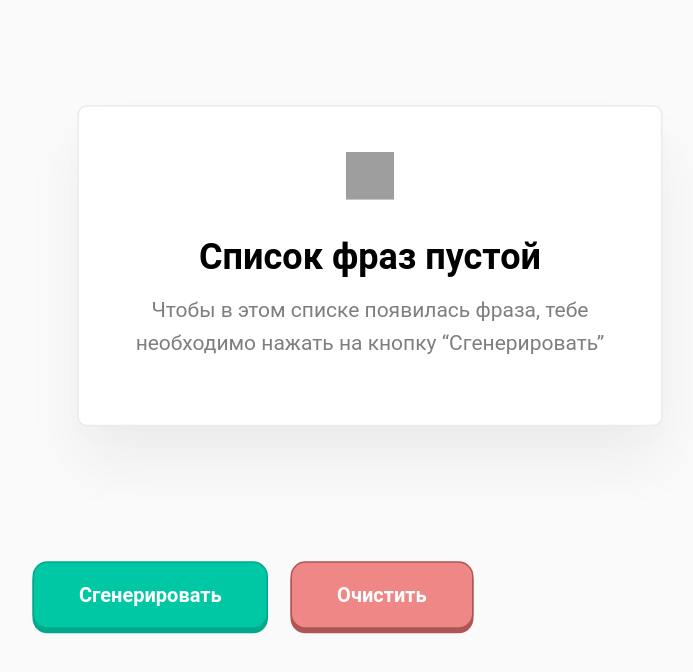
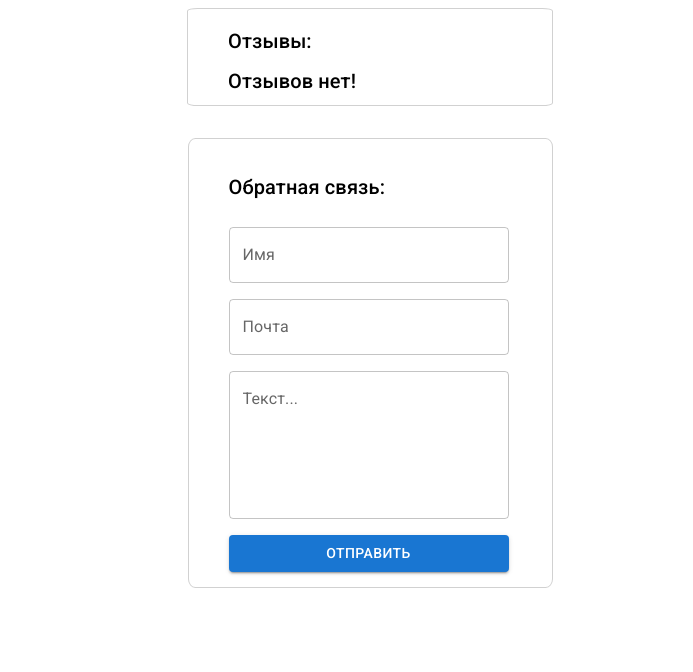
Before and after one commit to KrashAS/archakov-tutorials, a React (Create React App) app: page / in a window 1280 px wide. Shown: the top 672 px of the page, without its empty margins (270-963 px from the left). Built offline with nearby package versions, Linux system fonts and the light colour scheme; grey boxes are pictures that could not be loaded.

Commit message:
Задание №6 выполнил

```diff
--- a/package.json
+++ b/package.json
@@ -3,6 +3,10 @@
   "version": "0.1.0",
   "private": true,
   "dependencies": {
+    "@emotion/react": "^11.7.1",
+    "@emotion/styled": "^11.6.0",
+    "@mui/icons-material": "^5.3.0",
+    "@mui/material": "^5.3.0",
     "@testing-library/jest-dom": "^5.16.1",
     "@testing-library/react": "^12.1.2",
     "@testing-library/user-event": "^13.5.0",
--- a/public/index.html
+++ b/public/index.html
@@ -3,6 +3,14 @@
   <head>
     <meta charset="utf-8" />
     <meta name="viewport" content="width=device-width, initial-scale=1" />
+    <link
+      rel="stylesheet"
+      href="https://fonts.googleapis.com/css?family=Roboto:300,400,500,700&display=swap"
+    />
+    <link
+      rel="stylesheet"
+      href="https://fonts.googleapis.com/icon?family=Material+Icons"
+    />
     <title>Tutorial React App</title>
   </head>
   <body>
--- a/src/index.js
+++ b/src/index.js
@@ -1,7 +1,7 @@
 import React from "react";
 import ReactDOM from "react-dom";
-import App from "./tutorial-4/App.js";
-import "./tutorial-4/App.css";
+import App from "./tutorial-5/App.js";
+//import "./tutorial-5/App.css";
 
 ReactDOM.render(
   <React.StrictMode>
--- a/src/tutorial-4/App.js
+++ b/src/tutorial-4/App.js
@@ -16,7 +16,7 @@ export default function App() {
     const randomPhrase = `${firstAdjective} ${secondAdjective} ${randomNouns}`;
     setPhrase([randomPhrase, ...phrases]);
   }
-  function clearPhrase() {
+  function clearPhrases() {
     setPhrase([]);
   }
 
@@ -35,7 +35,7 @@ export default function App() {
         <button className="btn btn_generate" onClick={renderPhrases}>
           Сгенерировать
         </button>
-        <button className="btn btn_clear" onClick={clearPhrase}>
+        <button className="btn btn_clear" onClick={clearPhrases}>
           Очистить
         </button>
       </div>
--- /dev/null
+++ b/src/tutorial-5/App.js
@@ -0,0 +1,174 @@
+import React from "react";
+import {
+  List,
+  ListItem,
+  ListItemText,
+  ListItemAvatar,
+  Avatar,
+  IconButton,
+} from "@mui/material";
+import {
+  Typography,
+  Box,
+  Button,
+  Container,
+  TextField,
+  FormControl,
+} from "@mui/material";
+import DeleteIcon from "@mui/icons-material/Delete";
+
+export default function App() {
+  const [fields, setFields] = React.useState({
+    name: "",
+    email: "",
+    text: "",
+  });
+
+  const [reviews, setReviews] = React.useState(
+    JSON.parse(localStorage.getItem("reviews")) || []
+  );
+
+  const handleClickSubmit = () => {
+    setReviews([...reviews, fields]);
+
+    setFields({
+      name: "",
+      email: "",
+      text: "",
+    });
+  };
+
+  const handleClickDelete = (i) => {
+    setReviews(reviews.filter((_, index) => i !== index));
+  };
+
+  const updateFieldValue = (name, value) => {
+    setFields({
+      ...fields,
+      [name]: value,
+    });
+  };
+
+  React.useEffect(() => {
+    window.localStorage.setItem("reviews", JSON.stringify(reviews));
+  }, [reviews]);
+
+  return (
+    <Container maxWidth="sm">
+      <List
+        sx={{
+          maxWidth: 340,
+          bgcolor: "background.paper",
+          border: "1px solid #d1d1d1",
+          borderRadius: "3%",
+          pr: 3,
+          m: "auto",
+          mb: 4,
+        }}
+      >
+        <Typography sx={{ mt: 1, ml: 5 }} variant="h6" component="div">
+          Отзывы:
+        </Typography>
+        {reviews.length > 0 ? (
+          reviews.map((obj, index, arr) => (
+            <ListItem key={index} alignItems="flex-start">
+              <ListItemAvatar>
+                <Avatar />
+              </ListItemAvatar>
+              <ListItemText
+                primary={obj.name}
+                secondary={
+                  <React.Fragment>
+                    <Typography
+                      sx={{ display: "inline" }}
+                      component="span"
+                      variant="body2"
+                      color="text.primary"
+                    ></Typography>
+                    {obj.text}
+                  </React.Fragment>
+                }
+              />
+              <IconButton
+                edge="end"
+                aria-label="delete"
+                onClick={() => handleClickDelete(index)}
+              >
+                <DeleteIcon />
+              </IconButton>
+            </ListItem>
+          ))
+        ) : (
+          <Typography sx={{ mt: 1, ml: 5 }} variant="h6" component="div">
+            Отзывов нет!
+          </Typography>
+        )}
+      </List>
+      <Box
+        component="form"
+        sx={{
+          "& .MuiTextField-root": { m: 1, width: 280 },
+          maxWidth: 331,
+          border: "1px solid #d1d1d1",
+          borderRadius: "2%",
+          pl: 4,
+          m: "auto",
+        }}
+        noValidate
+        autoComplete="off"
+      >
+        <FormControl>
+          <Box>
+            <Typography
+              sx={{ mt: 4, mb: 2, ml: 1 }}
+              variant="h6"
+              component="div"
+            >
+              Обратная связь:
+            </Typography>
+          </Box>
+          <Box>
+            <TextField
+              id="outlined"
+              label="Имя"
+              placeholder="Имя"
+              onChange={(e) => updateFieldValue("name", e.target.value)}
+              value={fields.name}
+            />
+          </Box>
+          <Box>
+            <TextField
+              id="outlined-textarea"
+              label="Почта"
+              placeholder="Почта"
+              onChange={(e) => updateFieldValue("email", e.target.value)}
+              value={fields.email}
+            />
+          </Box>
+          <Box>
+            <TextField
+              id="outlined-multiline-static"
+              label="Текст..."
+              onChange={(e) => updateFieldValue("text", e.target.value)}
+              value={fields.text}
+              multiline
+              rows="5"
+            />
+          </Box>
+          <Box>
+            <Button
+              onClick={handleClickSubmit}
+              variant="contained"
+              sx={{
+                width: "280px",
+                m: "8px 0 15px 8px",
+              }}
+            >
+              ОТПРАВИТЬ
+            </Button>
+          </Box>
+        </FormControl>
+      </Box>
+    </Container>
+  );
+}
```
Also changed, not shown: src/tutorial-5/data/reviewData.js (added, +7 -0 lines), 1 other file (tests, documents, lock files or other folders).
